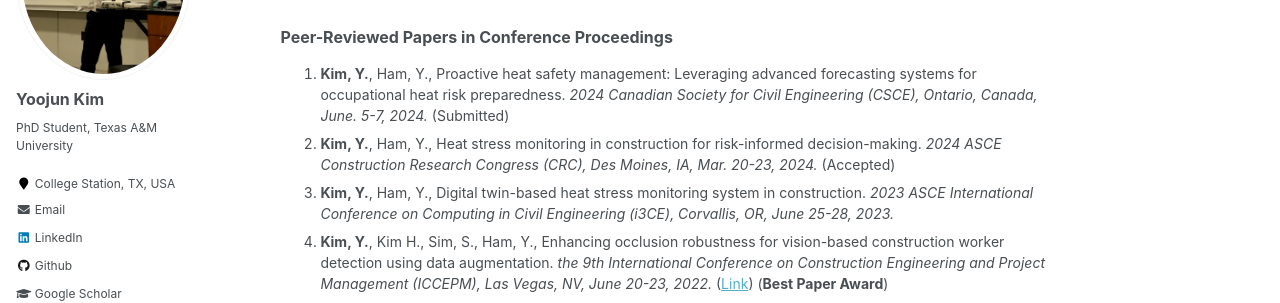
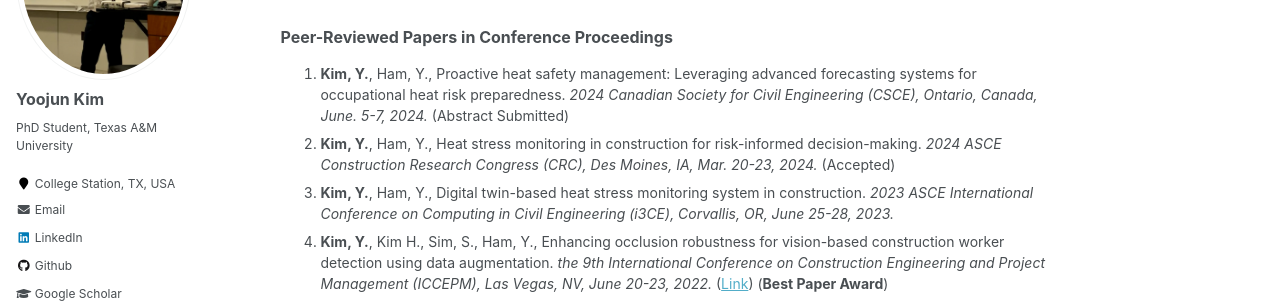
Before and after one commit to yoojunT/yoojunT.github.io, a Jekyll site: the page built from _pages/publications.md, in a window 1280 px wide and 900 px high, scrolled down 461 px. Shown: the part 153-456 px from the top of the window. Built offline with Jekyll 4.4.1, drawn with Linux system fonts in a browser that asks for light colours.

Commit message:
Update publications.md

```diff
--- a/_pages/publications.md
+++ b/_pages/publications.md
@@ -15,7 +15,7 @@ author_profile: true
 
 <h3 id="Conference">Peer-Reviewed Papers in Conference Proceedings</h3>
 
-1. **Kim, Y.**, Ham, Y., Proactive heat safety management: Leveraging advanced forecasting systems for occupational heat risk preparedness. *2024 Canadian Society for Civil Engineering (CSCE), Ontario, Canada, June. 5-7, 2024.* (Submitted)
+1. **Kim, Y.**, Ham, Y., Proactive heat safety management: Leveraging advanced forecasting systems for occupational heat risk preparedness. *2024 Canadian Society for Civil Engineering (CSCE), Ontario, Canada, June. 5-7, 2024.* (Abstract Submitted)
 1. **Kim, Y.**, Ham, Y., Heat stress monitoring in construction for risk-informed decision-making. *2024 ASCE Construction Research Congress (CRC), Des Moines, IA, Mar. 20-23, 2024.* (Accepted)
 1. **Kim, Y.**, Ham, Y., Digital twin-based heat stress monitoring system in construction. *2023 ASCE International Conference on Computing in Civil Engineering (i3CE), Corvallis, OR, June 25-28, 2023.*
 1. **Kim, Y.**, Kim H., Sim, S., Ham, Y., Enhancing occlusion robustness for vision-based construction worker detection using data augmentation. *the 9th International Conference on Construction Engineering and Project Management (ICCEPM), Las Vegas, NV, June 20-23, 2022.* ([Link](https://scholar.google.com/citations?view_op=view_citation&hl=en&user=hYRXPWgAAAAJ&sortby=pubdate&citation_for_view=hYRXPWgAAAAJ:YsMSGLbcyi4C)) (**Best Paper Award**)
```
